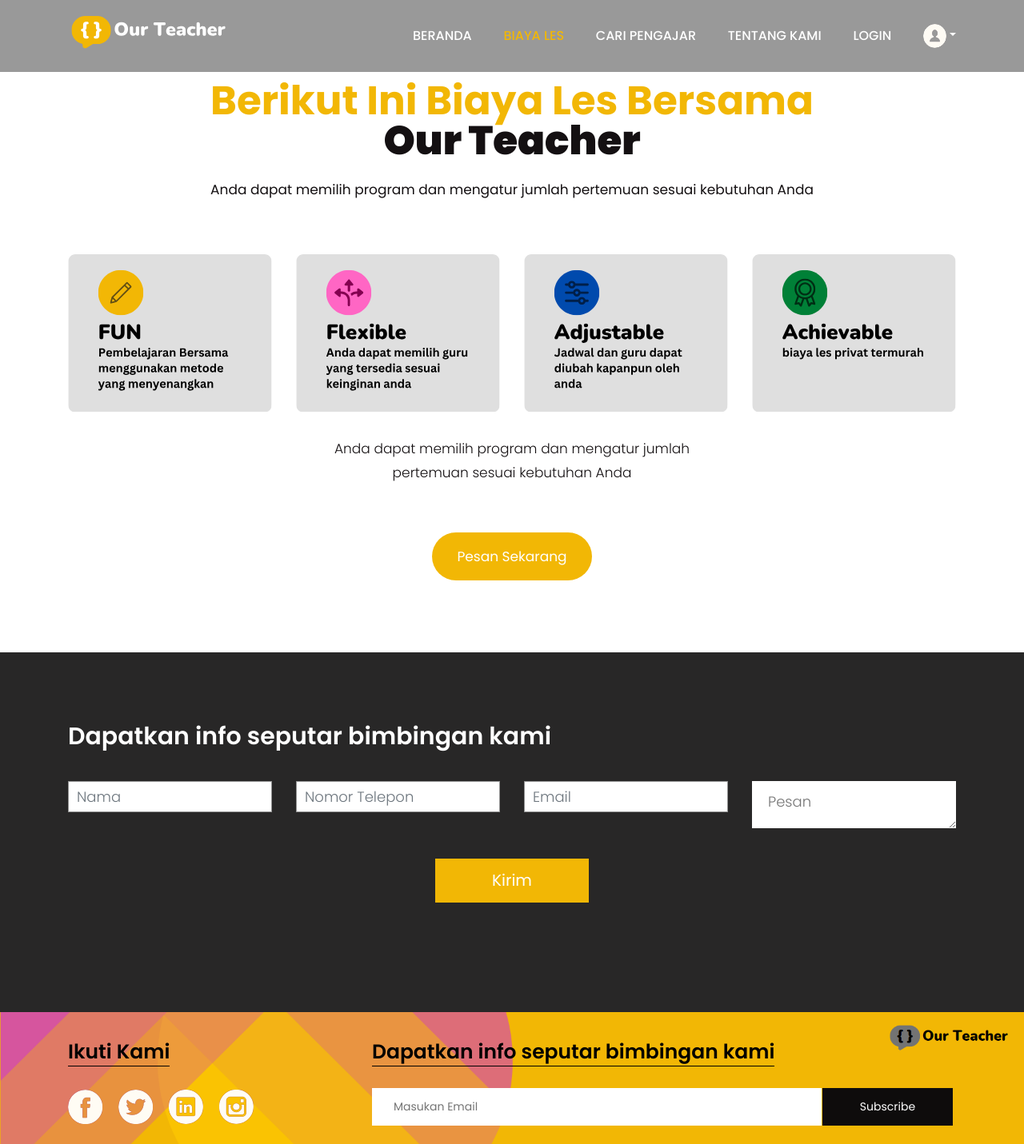
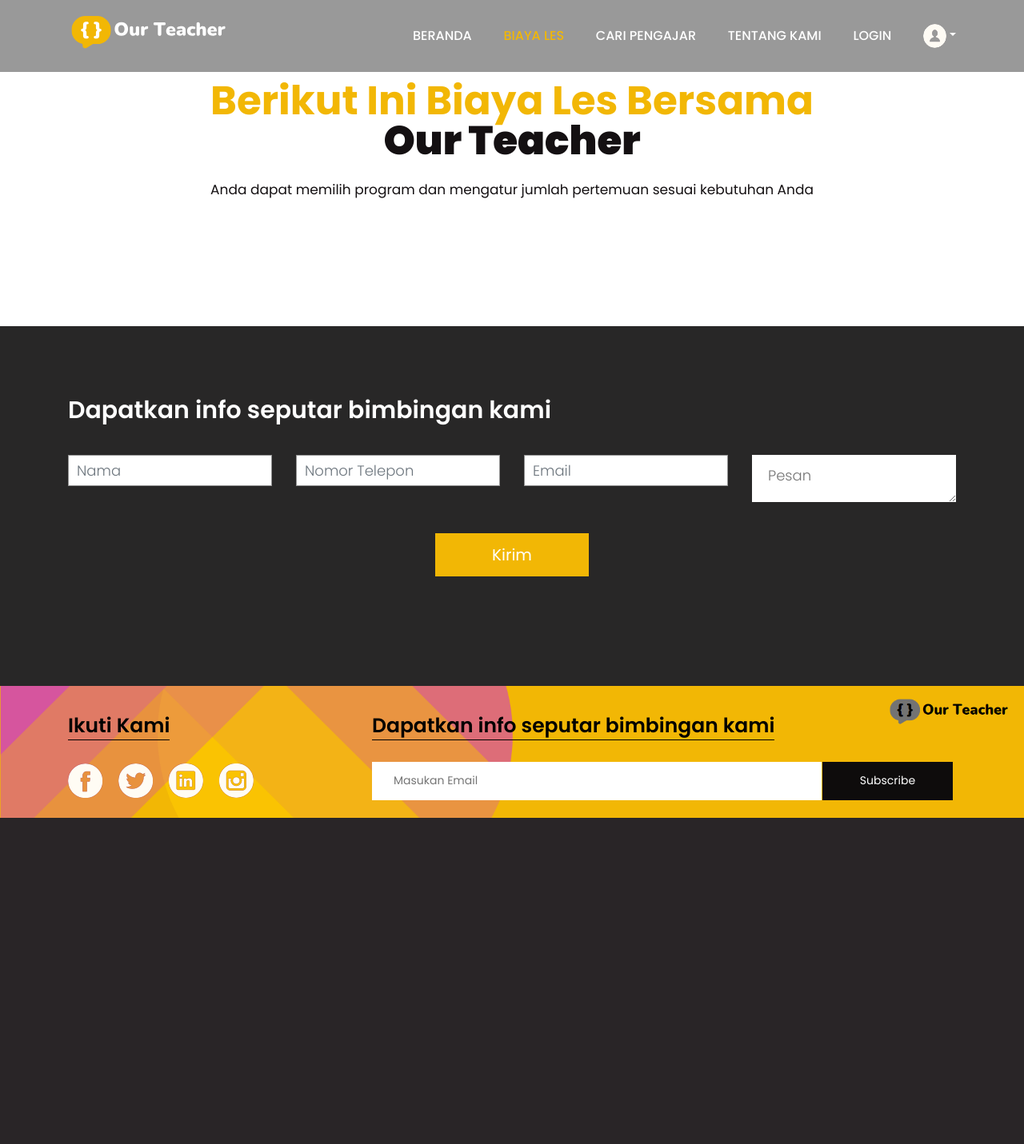
Before and after one commit to Adhityae/TA-20DX-Triangle, a CodeIgniter app: page /TA-20DX-Triangle/index.php/beranda/biayales in a window 1280 px wide. Shown: the whole page at 80% size. After the commit the page ends 1023 px from the top, so only its background shows below. Run offline with CodeIgniter, Linux system fonts and the light colour scheme.

Commit message:
Adelia: ngedit bagian Biaya Les

```diff
--- a/application/config/config.php
+++ b/application/config/config.php
@@ -23,7 +23,7 @@
 | a PHP script and you can easily do that on your own.
 |
 */
-$config['base_url'] = 'http://localhost/TA-20DX-Triangle/';
+$config['base_url'] = 'http://localhost:8080/TA-20DX-Triangle/';
 
 /*
 |--------------------------------------------------------------------------
--- a/application/views/vw_biayales.php
+++ b/application/views/vw_biayales.php
@@ -95,40 +95,6 @@
                   </div>
                </div>
             </div>
-            <div class="row box">
-               <div class="col-xl-3 col-lg-3 col-md-3 col-sm-12">
-                  <div class="book-box">
-                     <figure><img src="<?php echo base_url("assets/images/fun.svg"); ?>" alt="img"/></figure>
-                  </div>
-               </div>
-               <div class="col-xl-3 col-lg-3 col-md-3 col-sm-12">
-                  <div class="book-box">
-                     <figure><img src="<?php echo base_url("assets/images/flexible.svg"); ?>" alt="img"/></figure>
-                  </div>
-               </div>
-               <div class="col-xl-3 col-lg-3 col-md-3 col-sm-12">
-                  <div class="book-box">
-                     <figure><img src="<?php echo base_url("assets/images/adjustable.svg"); ?>" alt="img"/></figure>
-                  </div>
-               </div>
-               <div class="col-xl-3 col-lg-3 col-md-3 col-sm-12">
-                  <div class="book-box">
-                     <figure><img src="<?php echo base_url("assets/images/achievable.svg"); ?>" alt="img"/></figure>
-                  </div>
-               </div>
-               <div class="col-md-6 offset-md-3">
-                  <p>Anda dapat memilih program dan mengatur jumlah pertemuan sesuai kebutuhan Anda</p>
-               </div>
-            </div>
-            <div class="container">
-               <div class="row">
-                  <div class="col-md-12">
-                     <div class="read-more">
-                        <a href="#">Pesan Sekarang</a>
-                     </div>
-                  </div>
-               </div>
-            </div>
          </div>
       </div>
       <!-- end Books -->
```
